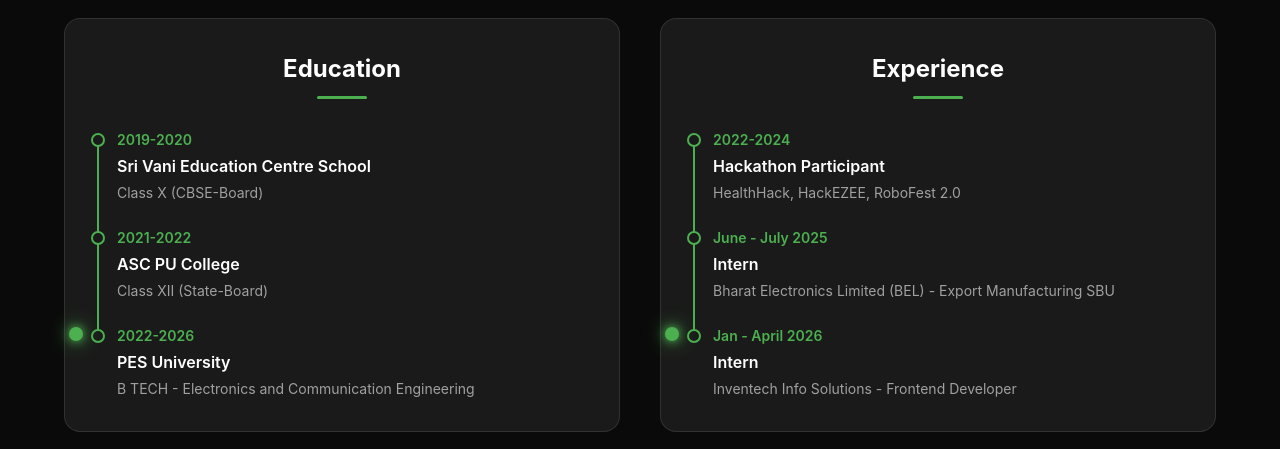
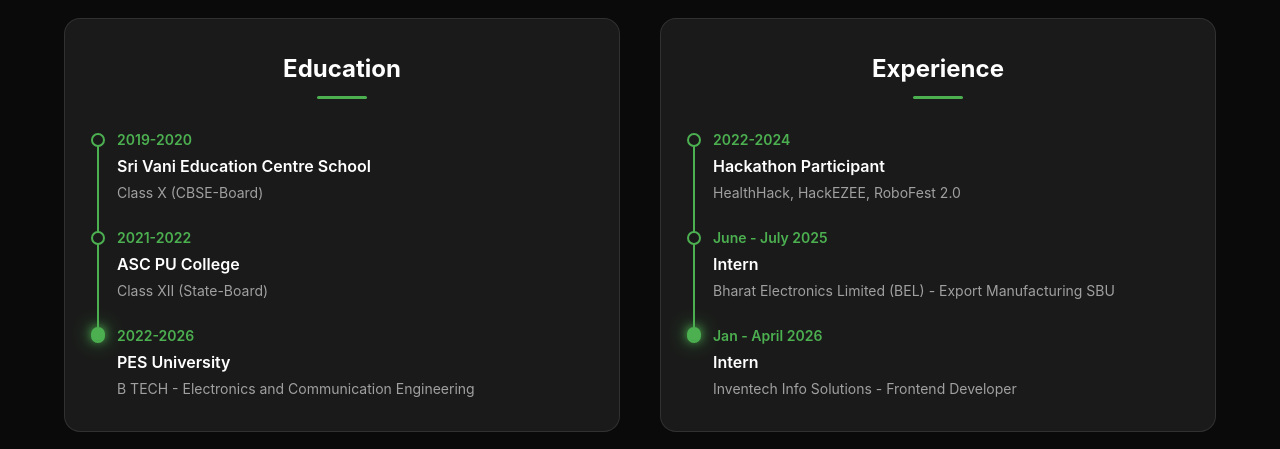
Before and after one commit to Pradhangowda/portfolio, a React (Vite) app: page / in a window 1280 px wide. Shown: the part 1300-1749 px from the top of the page. Built offline with nearby package versions, Linux system fonts and the light colour scheme.

Commit message:
Fine-tune animated dot alignment to -6px

```diff
--- a/src/components/AboutMe.css
+++ b/src/components/AboutMe.css
@@ -133,7 +133,7 @@
 .simple-timeline.animate::after {
   content: '';
   position: absolute;
-  left: -28px;
+  left: -6px;
   top: 4px;
   width: 14px;
   height: 14px;
```
